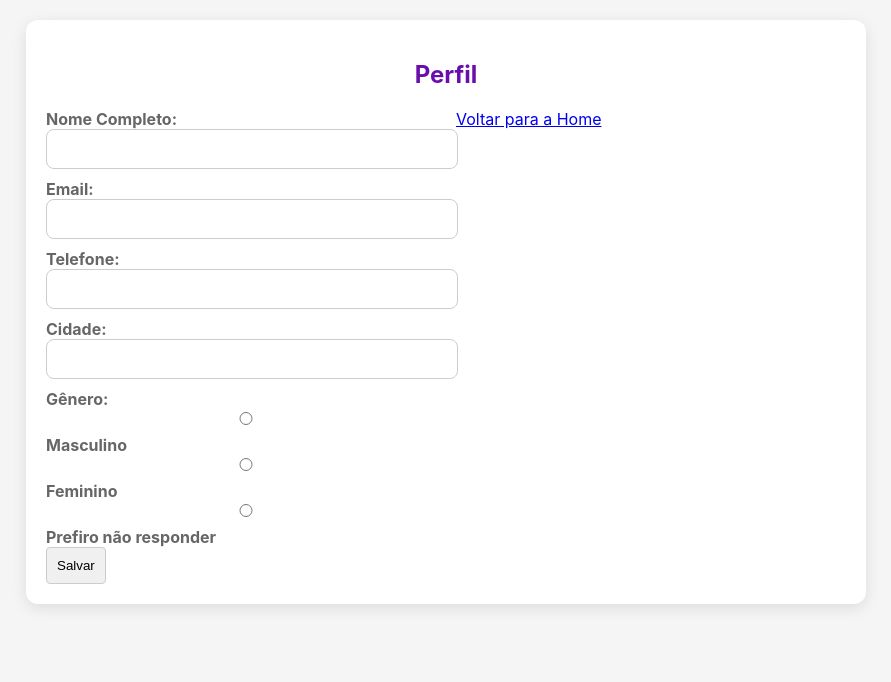
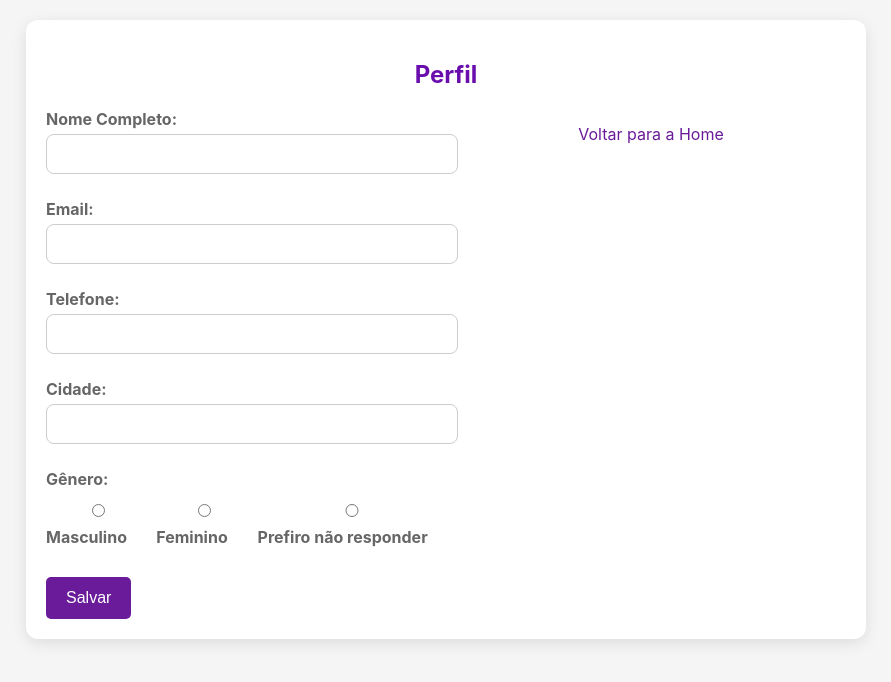
Before and after one commit to machado-gabys/Bem-Estar-, a React (Create React App) app: page /profile in a window 1280 px wide. Shown: the top 682 px of the page, without its empty margins (194-1085 px from the left). Built offline with nearby package versions, Linux system fonts and the light colour scheme.

Commit message:
fiz: ajuste em cadastro e perfil

```diff
--- a/src/components/Home.js
+++ b/src/components/Home.js
@@ -38,7 +38,7 @@ function Home() {
 
     // Função de logout que redireciona para a página de login
     const handleLogout = () => {
-        navigate('/');
+        navigate('/login');  // Alterando para redirecionar ao login
     };
 
     return (
--- a/src/components/Profile.js
+++ b/src/components/Profile.js
@@ -1,22 +1,46 @@
-import React, { useState } from "react";
-import { Link, useNavigate } from "react-router-dom";
+import React, { useEffect, useState } from "react";
+import { Link } from "react-router-dom";
+import '../styles/Profile.css';
 
 function Profile() {
-  const navigate = useNavigate();
-
-  // Estados para armazenar as informações do usuário
   const [fullName, setFullName] = useState("");
   const [email, setEmail] = useState("");
   const [phone, setPhone] = useState("");
   const [city, setCity] = useState("");
   const [gender, setGender] = useState("");
 
-  // Função de envio do formulário
+  useEffect(() => {
+    const storedUser = JSON.parse(localStorage.getItem("user"));
+
+    if (storedUser) {
+      setFullName(storedUser.profile.name);
+      setEmail(storedUser.profile.email);
+      setPhone(storedUser.profile.phone);
+      setCity(storedUser.profile.city);
+      setGender(storedUser.profile.gender);
+    }
+  }, []);
+
   const handleSubmit = (event) => {
     event.preventDefault();
-    // Aqui você pode adicionar lógica para salvar as informações do perfil (por exemplo, chamando uma API)
-    console.log({ fullName, email, phone, city, gender });
-    navigate("/"); // Redireciona o usuário após salvar os dados
+
+    //informações pelo localstorage
+    const storedUser = JSON.parse(localStorage.getItem("user"));
+    if (storedUser) {
+      storedUser.profile = {
+        ...storedUser.profile,
+        name: fullName,
+        email,
+        phone,
+        city,
+        gender,
+      };
+
+      // Salva os dados atualizados no localStorage
+      localStorage.setItem("user", JSON.stringify(storedUser));
+    }
+
+    alert("Informações do perfil atualizadas com sucesso!");
   };
 
   return (
@@ -60,14 +84,17 @@ function Profile() {
               required
             />
           </div>
+
+          {/* Campo de gênero após os campos de texto */}
           <div>
             <label>Gênero:</label>
+            <div style={{ display: "flex", gap: "15px", marginTop: "10px" }}>
               <div>
                 <input
                   type="radio"
                   id="masculino"
-                value="Masculino"
-                checked={gender === "Masculino"}
+                  value="masculino"
+                  checked={gender === "masculino"}
                   onChange={(e) => setGender(e.target.value)}
                 />
                 <label htmlFor="masculino">Masculino</label>
@@ -76,8 +103,8 @@ function Profile() {
                 <input
                   type="radio"
                   id="feminino"
-                value="Feminino"
-                checked={gender === "Feminino"}
+                  value="feminino"
+                  checked={gender === "feminino"}
                   onChange={(e) => setGender(e.target.value)}
                 />
                 <label htmlFor="feminino">Feminino</label>
@@ -86,16 +113,19 @@ function Profile() {
                 <input
                   type="radio"
                   id="naoInformar"
-                value="Prefiro não responder"
-                checked={gender === "Prefiro não responder"}
+                  value="preferNotToAnswer"
+                  checked={gender === "preferNotToAnswer"}
                   onChange={(e) => setGender(e.target.value)}
                 />
                 <label htmlFor="naoInformar">Prefiro não responder</label>
               </div>
             </div>
-          <button type="submit">Salvar</button>
+          </div>
+
+          <button type="submit" className="save-button">Salvar</button>
         </form>
-        <Link to="/">Voltar para a Home</Link>
+        {/* Link para a página Home */}
+        <Link to="/home">Voltar para a Home</Link>
       </div>
     </div>
   );
--- a/src/components/Register.js
+++ b/src/components/Register.js
@@ -1,27 +1,64 @@
 import React, { useState } from 'react';
 import { Link, useNavigate } from 'react-router-dom';
 
-const Register = ({ onRegister }) => {
+const Register = () => {
     const [username, setUsername] = useState('');
     const [password, setPassword] = useState('');
     const [confirmPassword, setConfirmPassword] = useState('');
     const [userType, setUserType] = useState('paciente');
+    const [name, setName] = useState('');
+    const [email, setEmail] = useState('');
+    const [phone, setPhone] = useState('');
+    const [birthdate, setBirthdate] = useState('');
+    const [city, setCity] = useState('');
+    const [gender, setGender] = useState('preferNotToAnswer');
     const navigate = useNavigate();
 
     const handleRegister = (e) => {
         e.preventDefault();
 
-        // Verifica se as senhas coincidem
+        if (!username || !password || !confirmPassword || !name || !email || !phone || !birthdate || !city) {
+            alert('Por favor, preencha todos os campos.');
+            return;
+        }
         if (password !== confirmPassword) {
             alert('As senhas não coincidem. Por favor, tente novamente.');
             return;
         }
 
-        // Chama a função para adicionar o usuário
-        onRegister({ username, password, userType });
+        const emailPattern = /^[a-zA-Z0-9._-]+@[a-zA-Z0-9.-]+\.[a-zA-Z]{2,6}$/;
+        if (!emailPattern.test(email)) {
+            alert('Por favor, insira um e-mail válido.');
+            return;
+        }
+        const users = JSON.parse(localStorage.getItem('users')) || [];
+
+        const userExists = users.find(user => user.username === username);
+        if (userExists) {
+            alert('Nome de usuário já existe. Escolha outro.');
+            return;
+        }
+
+        const newUser = {
+            username,
+            password,
+            userType,
+            profile: {
+                name,
+                email,
+                phone,
+                birthdate,
+                city,
+                gender,
+            },
+        };
+
+        users.push(newUser);
+
+        localStorage.setItem('users', JSON.stringify(users));
+
         alert('Cadastro realizado com sucesso!');
 
-        // Redireciona para a página de login após o cadastro
         navigate('/');
     };
 
@@ -48,10 +85,102 @@ const Register = ({ onRegister }) => {
                         value={confirmPassword}
                         onChange={(e) => setConfirmPassword(e.target.value)}
                     />
-                    <select value={userType} onChange={(e) => setUserType(e.target.value)}>
-                        <option value="paciente">Paciente</option>
-                        <option value="psicologo">Psicólogo</option>
-                    </select>
+
+                    <div>
+                        <label><strong>Tipo de Usuário</strong></label>
+                        <div style={{ display: 'flex', justifyContent: 'space-between', marginTop: '10px' }}>
+                            <label>
+                                <input
+                                    type="radio"
+                                    name="userType"
+                                    value="paciente"
+                                    checked={userType === 'paciente'}
+                                    onChange={() => setUserType('paciente')}
+                                />
+                                Paciente
+                            </label>
+                            <label>
+                                <input
+                                    type="radio"
+                                    name="userType"
+                                    value="psicologo"
+                                    checked={userType === 'psicologo'}
+                                    onChange={() => setUserType('psicologo')}
+                                />
+                                Psicólogo
+                            </label>
+                        </div>
+                    </div>
+
+                    {/* Campos de Perfil */}
+                    <input
+                        type="text"
+                        placeholder="Nome Completo"
+                        value={name}
+                        onChange={(e) => setName(e.target.value)}
+                    />
+                    <input
+                        type="email"
+                        placeholder="E-mail"
+                        value={email}
+                        onChange={(e) => setEmail(e.target.value)}
+                    />
+                    <input
+                        type="text"
+                        placeholder="Telefone"
+                        value={phone}
+                        onChange={(e) => setPhone(e.target.value)}
+                    />
+                    <input
+                        type="date"
+                        placeholder="Data de Nascimento"
+                        value={birthdate}
+                        onChange={(e) => setBirthdate(e.target.value)}
+                    />
+                    <input
+                        type="text"
+                        placeholder="Cidade"
+                        value={city}
+                        onChange={(e) => setCity(e.target.value)}
+                    />
+
+                    {/* Opção de Sexo */}
+                    <div>
+                        <label><strong>Opção de Gênero</strong></label>
+                        <div style={{ display: 'flex', justifyContent: 'space-between', marginTop: '10px' }}>
+                            <label>
+                                <input
+                                    type="radio"
+                                    name="gender"
+                                    value="masculino"
+                                    checked={gender === 'masculino'}
+                                    onChange={() => setGender('masculino')}
+                                />
+                                Masculino
+                            </label>
+                            <label>
+                                <input
+                                    type="radio"
+                                    name="gender"
+                                    value="feminino"
+                                    checked={gender === 'feminino'}
+                                    onChange={() => setGender('feminino')}
+                                />
+                                Feminino
+                            </label>
+                            <label>
+                                <input
+                                    type="radio"
+                                    name="gender"
+                                    value="preferNotToAnswer"
+                                    checked={gender === 'preferNotToAnswer'}
+                                    onChange={() => setGender('preferNotToAnswer')}
+                                />
+                                Prefiro não responder
+                            </label>
+                        </div>
+                    </div>
+
                     <button type="submit">Cadastrar</button>
                 </form>
                 <p>
--- /dev/null
+++ b/src/styles/Profile.css
@@ -0,0 +1,57 @@
+
+.profile-container {
+  width: 100%;
+  max-width: 600px;
+  margin: 20px auto;
+  padding: 20px;
+  background-color: #f9f9f9;
+  border-radius: 8px;
+  box-shadow: 0 4px 8px rgba(0, 0, 0, 0.1);
+}
+
+.profile-info {
+  display: flex;
+  flex-direction: column;
+}
+
+.profile-info div {
+  margin-bottom: 15px;
+}
+
+.profile-info input {
+  width: 100%;
+  padding: 8px;
+  margin-top: 5px;
+  border: 1px solid #ccc;
+  border-radius: 5px;
+}
+
+.profile-info label {
+  font-weight: bold;
+}
+
+.save-button {
+  background-color: #6a1b9a;
+  color: white;
+  padding: 12px 20px;
+  border: none;
+  border-radius: 5px;
+  font-size: 16px;
+  cursor: pointer;
+  transition: background-color 0.3s ease;
+}
+
+.save-button:hover {
+  background-color: #8e24aa;
+}
+
+.profile-info a {
+  text-align: center;
+  margin-top: 15px;
+  color: #6a1b9a;
+  text-decoration: none;
+}
+
+.profile-info a:hover {
+  text-decoration: underline;
+}
```
Also changed, not shown: src/components/Login.js (+14 -8 lines). Lines whose indentation alone changed are shown as unchanged.
